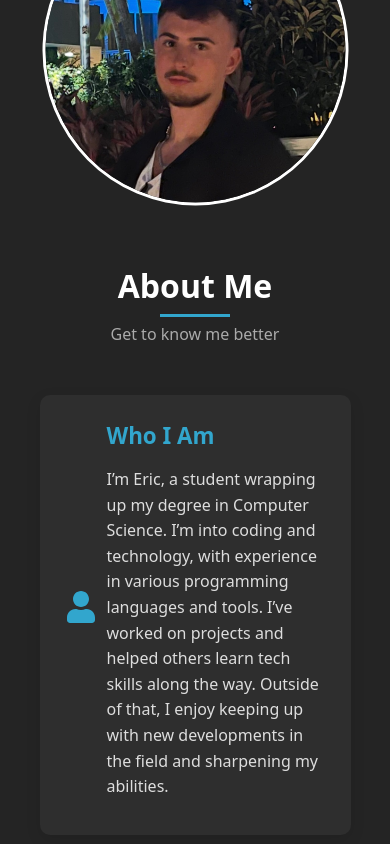
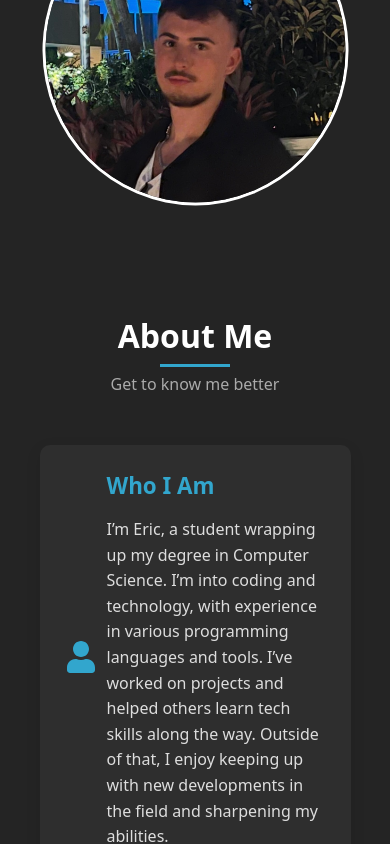
Before and after one commit to ericshark/Personal-Site, a React (Vite) app in the folder Personal Site/: page / in a window 390 px wide. Shown: the part 720-1564 px from the top of the page. Built offline with nearby package versions, Linux system fonts and the light colour scheme.

Commit message:
about me fix

```diff
--- a/Personal Site/src/App.css
+++ b/Personal Site/src/App.css
@@ -778,9 +778,6 @@ padding: 80px 0;
     margin-bottom: 15px;
     justify-content: center;
   }
-  .about-content {
-
-  }
 
 
 
@@ -789,7 +786,7 @@ padding: 80px 0;
   }
 }
 
-@media screen and (max-width: 480px) {
+@media screen and (max-width: 580px) {
   .section-title {
     font-size: 2rem;
   }
@@ -822,6 +819,10 @@ padding: 80px 0;
     flex-direction: column;
     gap: 5px;
   }
+  .about-section {
+    padding-top:130px;
+  }
+
 }
 
 /* Mobile-specific styles */
```
